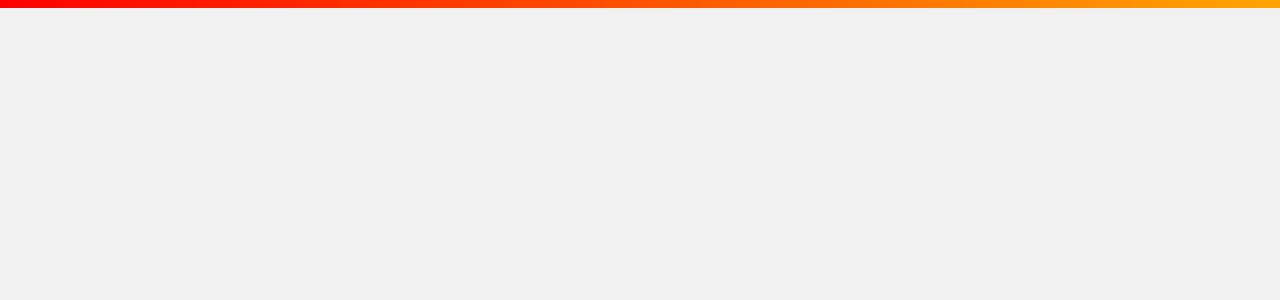
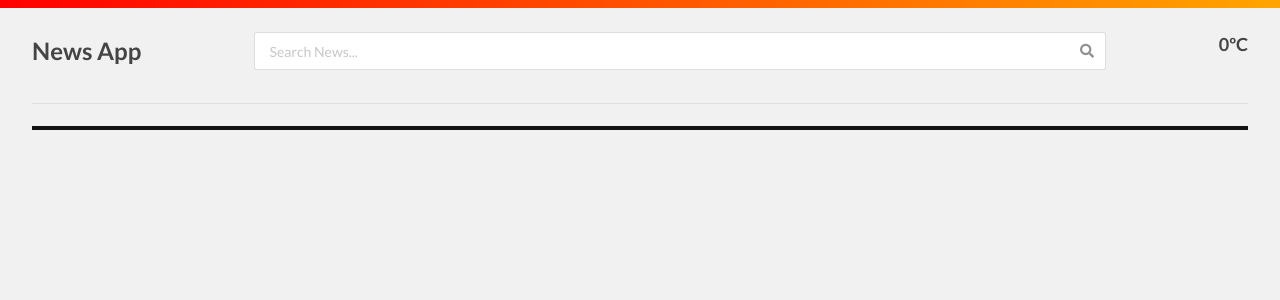
Before and after one commit to jithinkumarkk/news, a React (Create React App) app: page / in a window 1280 px wide. Shown: the top 300 px of the page. Built offline with nearby package versions, Linux system fonts and the light colour scheme; no server answers.

Commit message:
New Package installed
prop-types Package installed for  document the intended types of properties passed to components.
Spinner component added

```diff
--- a/package.json
+++ b/package.json
@@ -6,6 +6,7 @@
     "@testing-library/jest-dom": "^5.14.1",
     "@testing-library/react": "^11.2.7",
     "@testing-library/user-event": "^12.8.3",
+    "prop-types": "^15.7.2",
     "react": "^17.0.2",
     "react-dom": "^17.0.2",
     "react-router-dom": "^5.3.0",
--- a/src/App.js
+++ b/src/App.js
@@ -1,5 +1,7 @@
+import React from "react";
 import logo from './logo.svg';
 import './App.css';
+import Header from "./components/Header";
 import {
   BrowserRouter as Router,
   Switch,
@@ -10,7 +12,17 @@ function App() {
     <div id="wrapper">
       <div id="main-content">
       <Router>
-
+      {/*header starts*/}
+         <div className="header">
+            <div className="section-wrapper">
+              <Header></Header>
+            </div>
+          </div>
+      {/*header finished*/}
+      {/*content starts*/}
+       <Switch>
+       </Switch>
+      {/*content finished*/}
       </Router>
       </div>
      </div>
```
Also changed, not shown: src/components/Spinner.js (added).
